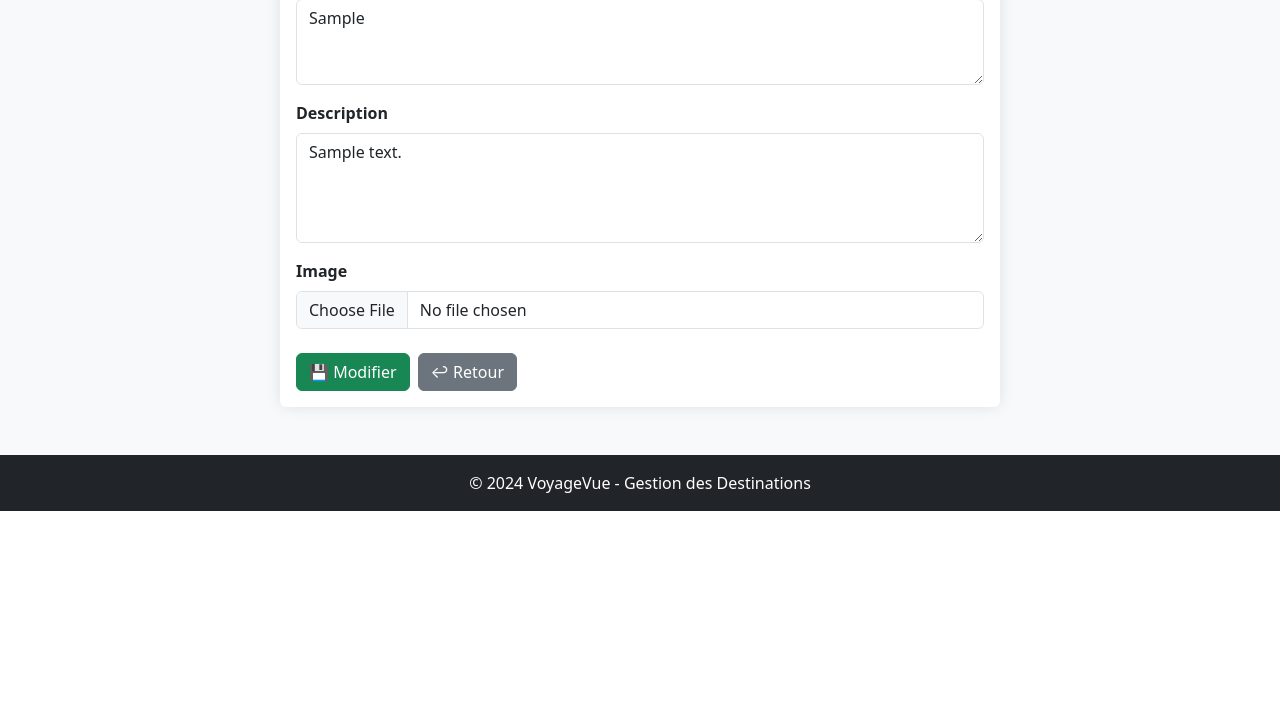
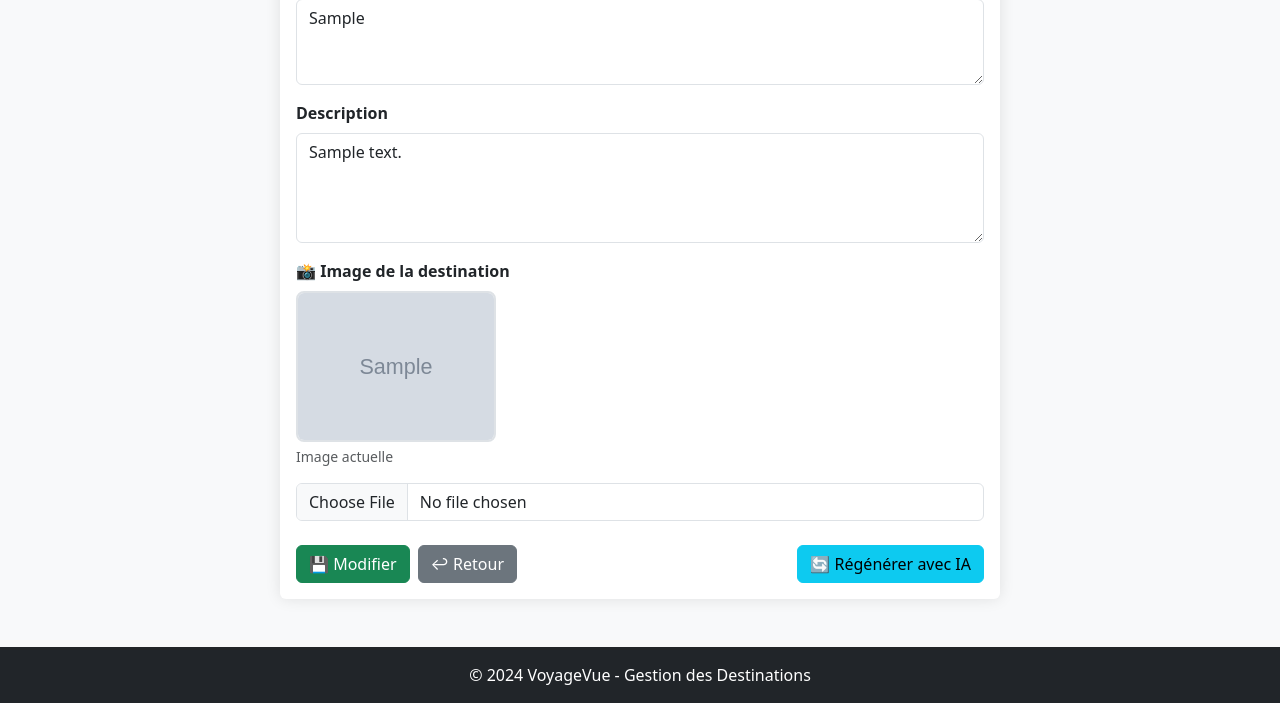
Before and after one commit to balsamrom/ProjetIA, a Django app: page /destinations/1/edit/ in a window 1280 px wide. Shown: the part 1029-1732 px from the top of the page. Before the commit the page ends 1540 px from the top, so only its background shows below. Run offline with Django 4.2, Linux system fonts and the light colour scheme; tables that the repository leaves empty hold one stand-in row (values such as "Sample post"); grey boxes marked "Sample" are stand-in pictures.

Commit message:
destination avec image

```diff
--- a/templates/main/index.html
+++ b/templates/main/index.html
@@ -63,7 +63,7 @@
                 <li><a href="/travels">travels</a></li>
                 <li><a href="/contact">Contact</a></li>
                 {% if user.is_authenticated %}
-                  <li><a href="/destinations/">Gestion Destinations</a></li>
+                  <li><a href="/destinations/">Destinations</a></li>
                 <li><a href="/profile">Profile</a></li>
                 <li><a href="/logout">logout</a></li>
                 {% else %}
--- a/templates/voguevue/destination_form.html
+++ b/templates/voguevue/destination_form.html
@@ -19,7 +19,20 @@
                             <label for="{{ field.id_for_label }}" class="form-label fw-bold">
                                 {{ field.label }}
                             </label>
+
+                            <!-- Affichage spécial pour l'image -->
+                            {% if field.name == 'image' %}
+                                {% if destination.image %}
+                                <div class="mb-2">
+                                    <img src="{{ destination.image.url }}" alt="Image actuelle"
+                                         style="max-width: 200px; border-radius: 8px; border: 2px solid #dee2e6;">
+                                    <p class="text-muted small mt-1">Image actuelle</p>
+                                </div>
+                                {% endif %}
+                            {% endif %}
+
                             {{ field }}
+
                             {% if field.help_text %}
                             <div class="form-text">{{ field.help_text }}</div>
                             {% endif %}
@@ -38,6 +51,12 @@
                             <a href="{% url 'destination_list' %}" class="btn btn-secondary">
                                 ↩ Retour
                             </a>
+
+                            {% if action == 'Modifier' and destination %}
+                            <button type="submit" name="regenerate_ai" class="btn btn-info ms-auto">
+                                🔄 Régénérer avec IA
+                            </button>
+                            {% endif %}
                         </div>
                     </form>
                 </div>
--- a/voguevue/forms.py
+++ b/voguevue/forms.py
@@ -12,5 +12,11 @@ class DestinationForm(forms.ModelForm):
             'description': forms.Textarea(attrs={'rows': 4, 'class': 'form-control'}),
             'cultural_significance': forms.Textarea(attrs={'rows': 3, 'class': 'form-control'}),
             'cost_of_living': forms.TextInput(attrs={'class': 'form-control'}),
-            'image': forms.FileInput(attrs={'class': 'form-control'}),
+            'image': forms.FileInput(attrs={
+                'class': 'form-control',
+                'accept': 'image/*'  # N'accepte que les images
+            }),
         }
+        labels = {
+            'image': '📸 Image de la destination',
+        }
--- a/voguevue/urls.py
+++ b/voguevue/urls.py
@@ -1,30 +1,37 @@
 from django.contrib import admin
 from django.urls import path
+from django.conf import settings
+from django.conf.urls.static import static
 from voguevue import views
-from django.conf.urls.static import static
-from django.conf import settings
+
 urlpatterns = [
+    # Pages principales
     path("", views.index, name='home'),
     path("about", views.about, name='about'),
     path("services", views.travels, name='services'),
     path("contact", views.contact, name='contact'),
-    path("signin", views.signin , name="signin"),
-    path("signup", views.signup , name="signup"),
-    path("logout", views.logout , name="logout"),
-    path("profile" , views.profile , name="profile"),
-    path("travels" , views.travels , name="travels"),
-    path("blog" , views.blog , name="blog"),
+    path("travels", views.travels, name='travels'),
+    path("blog", views.blog, name='blog'),
+
+    # Authentification
+    path("signin", views.signin, name="signin"),
+    path("signup", views.signup, name="signup"),
+    path("logout", views.logout, name="logout"),
+    path("profile", views.profile, name="profile"),
+
+    # Recommandation IA
     path("recommendation/", views.recommendation_view, name='recommendation'),
+
     # CRUD Destinations
     path("destinations/", views.destination_list, name='destination_list'),
-
     path("destinations/add/", views.add_destination, name='add_destination'),
     path("destinations/<int:id>/edit/", views.edit_destination, name='edit_destination'),
     path("destinations/<int:id>/delete/", views.delete_destination, name='delete_destination'),
 
-    # 🤖 NOUVELLE ROUTE - Générateur IA complet
-path("destinations/ai-generator/", views.destination_ai_generator, name='destination_ai_generator'),]
+    # 🤖 Générateur IA complet
+    path("destinations/ai-generator/", views.destination_ai_generator, name='destination_ai_generator'),
+]
 
-
+# Configuration pour servir les fichiers média en développement
 if settings.DEBUG:
     urlpatterns += static(settings.MEDIA_URL, document_root=settings.MEDIA_ROOT)
```
Also changed, not shown: hackathon/settings.py (+8 -41 lines), media/destinations/357984177_267688399186916_1823517377319942357_n.jpg (added).
